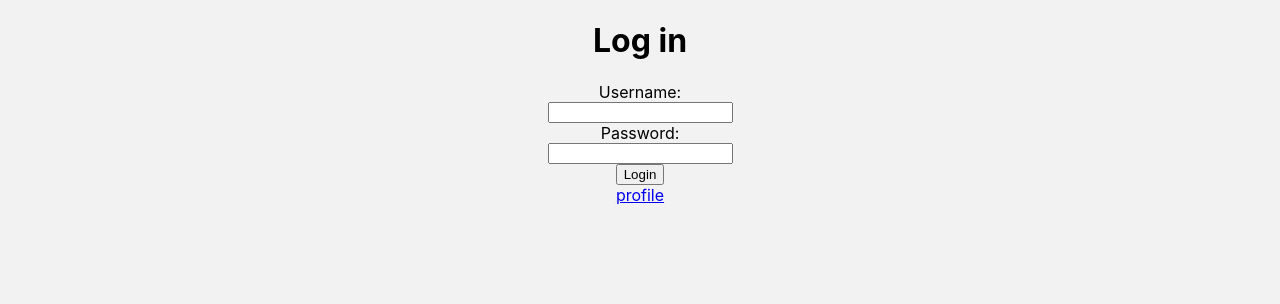
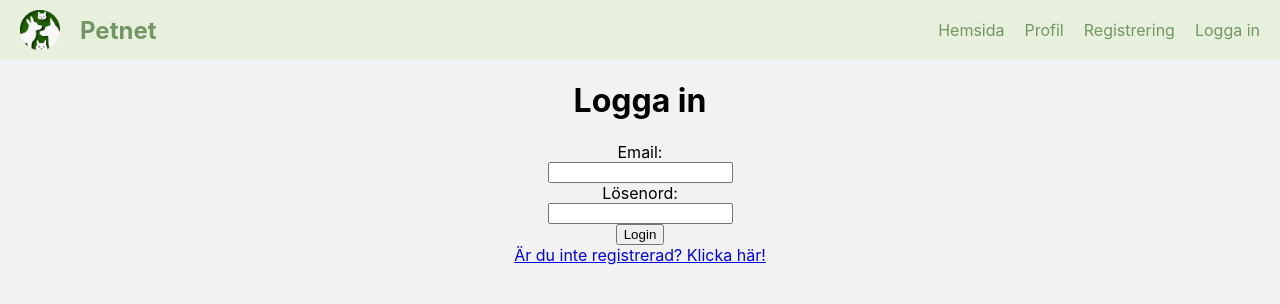
Before and after one commit to sativv/Petnet, a React (Create React App) app in the folder client/: page /login in a window 1280 px wide. Shown: the top 304 px of the page. Built offline with nearby package versions, Linux system fonts and the light colour scheme; no server answers.

Commit message:
adding navbar component

```diff
--- a/client/src/App.css
+++ b/client/src/App.css
@@ -36,3 +36,77 @@
     transform: rotate(360deg);
   }
 }
+
+.navbarContainer {
+  display: flex;
+  justify-content: space-between;
+  align-items: center;
+  padding: 0 20px;
+  background-color: #e7f0dc;
+  color: #729762;
+  height: 60px;
+}
+
+.navbarBrand {
+  display: flex;
+  align-items: center;
+}
+
+.navbarBrand h2 {
+  margin: 0;
+  margin-left: 10px;
+  font-size: 24px;
+  color: #729762;
+}
+
+.navbarMenu {
+  display: flex;
+  gap: 20px;
+}
+
+.navbarMenu a {
+  text-decoration: none;
+  color: #729762;
+}
+
+.burgerIcon {
+  display: none;
+  cursor: pointer;
+  flex-direction: column;
+  gap: 5px;
+}
+
+.burgerIcon div {
+  width: 25px;
+  height: 3px;
+  background-color: #729762;
+}
+
+.navLogo {
+  height: 40px;
+  width: auto;
+  margin-right: 10px;
+}
+
+@media (max-width: 768px) {
+  .navbarMenu {
+    position: absolute;
+    top: 60px;
+    right: 0;
+    background-color: #e7f0dc;
+    flex-direction: column;
+    width: 100%;
+    max-width: 200px;
+    display: none;
+    padding: 10px;
+    border-radius: 0 0 5px 5px;
+  }
+
+  .navbarMenu.active {
+    display: flex;
+  }
+
+  .burgerIcon {
+    display: flex;
+  }
+}
--- a/client/src/App.js
+++ b/client/src/App.js
@@ -11,6 +11,7 @@ import Login from "./pages/Login";
 import Register from "./pages/Register";
 import Profile from "./pages/Profile";
 import ProtectedRoute from "./components/ProtectedRoute";
+import Navbar from "./components/Navbar";
 
 // create user context
 export const userContext = createContext();
@@ -44,6 +45,7 @@ function App() {
   return (
     <>
       <userContext.Provider value={{ currentUser, setCurrentUser }}>
+        <Navbar />
         <div className="App">
           <Router>
             <Routes>
--- /dev/null
+++ b/client/src/components/Navbar.jsx
@@ -0,0 +1,35 @@
+import React, { useState } from "react";
+import "../App.css";
+
+function Navbar() {
+  const [isToggled, Toggle] = useState(false);
+
+  const toggleBurger = () => {
+    Toggle(!isToggled);
+  };
+
+  return (
+    <nav className="navbarContainer">
+      <div className="navbarBrand">
+        <img className="navLogo" src="/images/Logo.png" alt="" />
+        <h2>Petnet</h2>
+      </div>
+
+      <div className={`navbarMenu ${isToggled ? "active" : ""}`}>
+        <a href="/">Hemsida</a>
+        {/* Lägg till länkar till nya sidor!  */}
+        <a href="/Profile">Profil</a>
+        <a href="/register">Registrering</a>
+        <a href="/login">Logga in</a>
+      </div>
+
+      <div className="burgerIcon" onClick={toggleBurger}>
+        <div className="line1"></div>
+        <div className="line2"></div>
+        <div className="line3"></div>
+      </div>
+    </nav>
+  );
+}
+
+export default Navbar;
--- a/client/src/pages/Home.jsx
+++ b/client/src/pages/Home.jsx
@@ -4,9 +4,9 @@ function Home() {
   const nav = useNavigate();
   return (
     <div>
-      <h2>Hej</h2>
-
-      <button onClick={() => nav("/login")}>Press me to Login</button>
+      <button onClick={() => nav("/login")}>
+        Klicka på mig för att logga in
+      </button>
     </div>
   );
 }
--- a/client/src/pages/Login.jsx
+++ b/client/src/pages/Login.jsx
@@ -64,8 +64,8 @@ function Login() {
   return (
     <div>
       <form className="loginForm" onSubmit={handleSubmit}>
-        <h1>Log in</h1>
-        <label>Username:</label>
+        <h1>Logga in</h1>
+        <label>Email:</label>
         <input
           type="text"
           name="username"
@@ -80,7 +80,7 @@ function Login() {
           }}
           required
         ></input>
-        <label>Password:</label>
+        <label>Lösenord:</label>
         <input
           type="password"
           name="password"
@@ -98,8 +98,8 @@ function Login() {
         <input type="submit" value="Login" className="loginBtn" />
       </form>
 
-      <Link to={"/profile"} className="returnLink">
-        profile
+      <Link to={"/register"} className="returnLink">
+        Är du inte registrerad? Klicka här!
       </Link>
     </div>
   );
```
